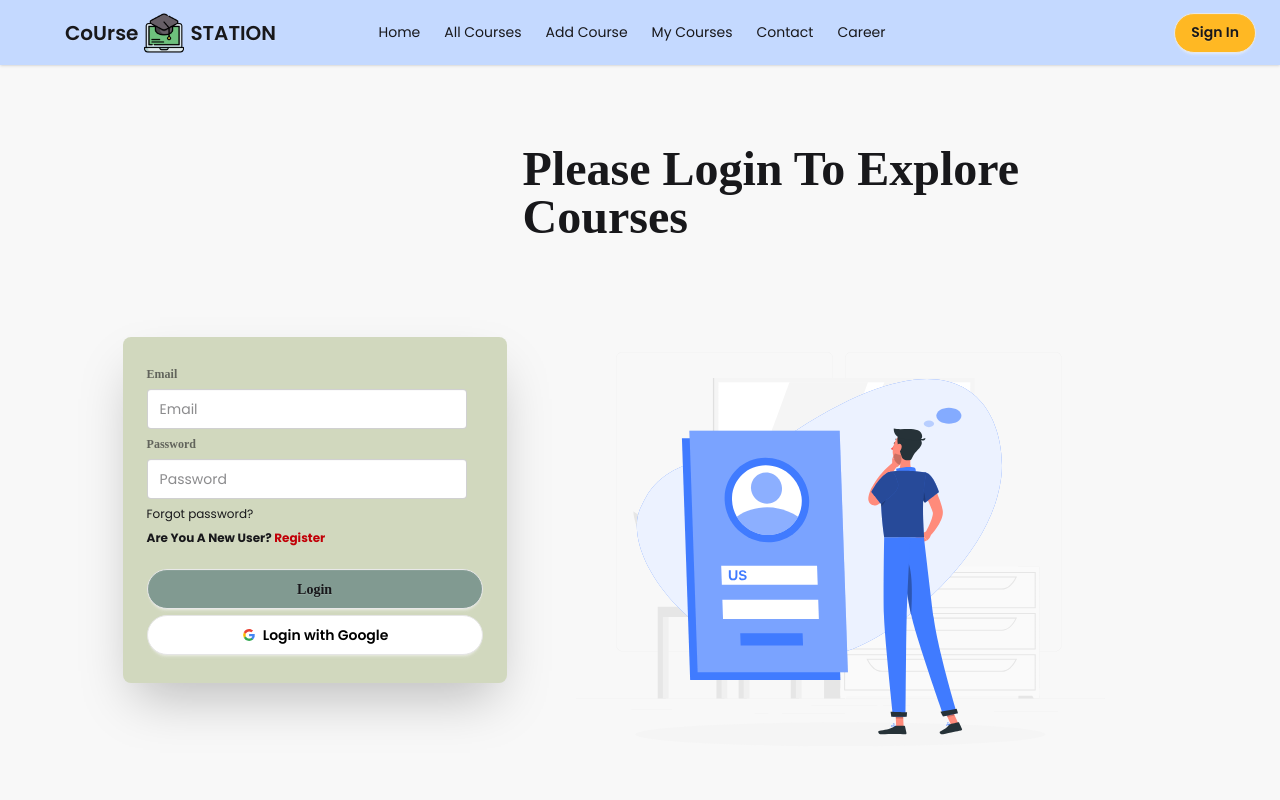
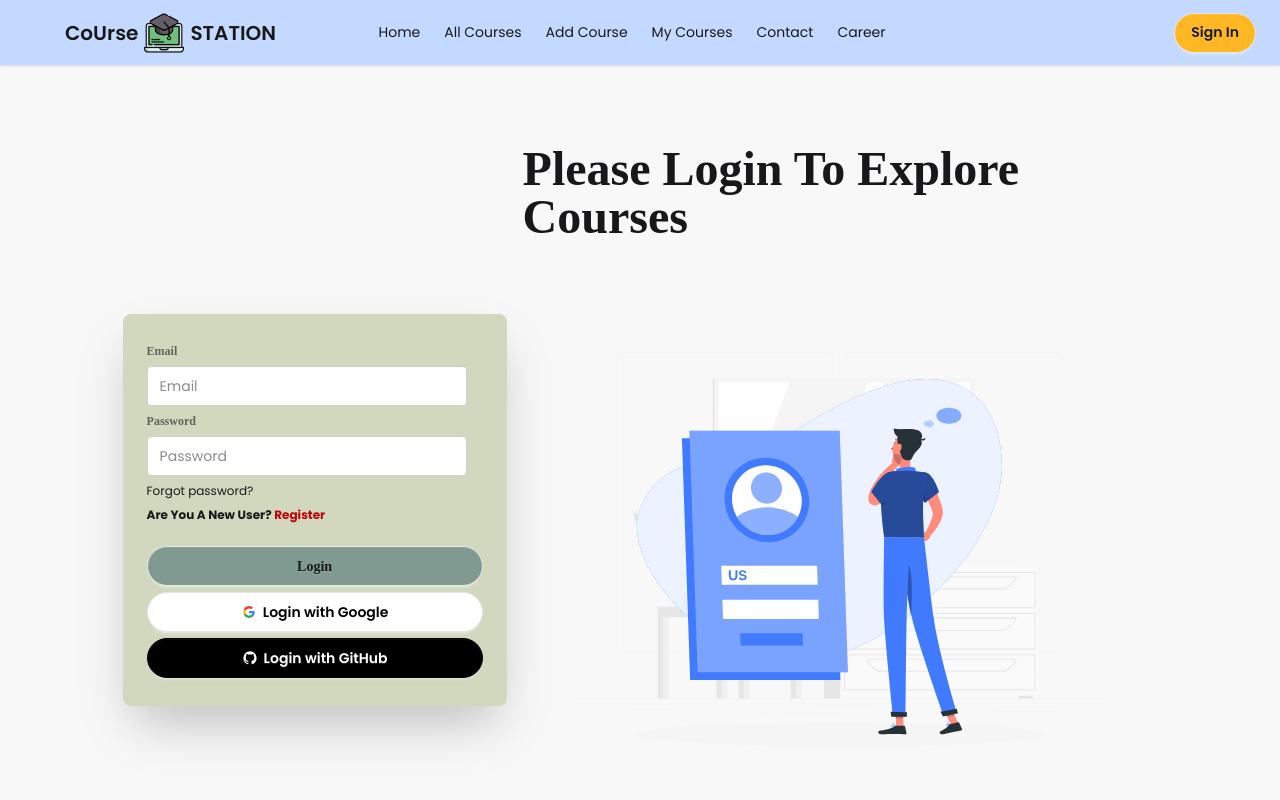
Before and after one commit to Tawfiquzzaman/course-station-web, a React (Vite) app: page /login in a window 1280 px wide. Shown: the top 800 px of the page. Built offline with nearby package versions, Linux system fonts and the light colour scheme; no server answers; a web font is replaced by a local one.

Commit message:
github sign in can do successfully

```diff
--- a/src/Pages/LoginPage/Login.jsx
+++ b/src/Pages/LoginPage/Login.jsx
@@ -3,17 +3,18 @@
 import { Link } from "react-router";
 import loginAnimation from "../../assets/animation/loginanime.json"
 import { AuthContext } from "../../context/Authcontext/AuthContext";
-import { GoogleAuthProvider, signInWithPopup } from "firebase/auth";
+import { GithubAuthProvider, GoogleAuthProvider, signInWithPopup } from "firebase/auth";
 import { auth } from "../../Firebase/firebase.init";
 
 const Login = () => {
 
   const provider = new GoogleAuthProvider();
+  const providerGithub = new GithubAuthProvider();
 
-  const {signIn} = use(AuthContext);
+  const { signIn } = use(AuthContext);
 
 
-  const handleLogin = e =>{
+  const handleLogin = e => {
     e.preventDefault();
     const form = e.target;
     const email = form.email.value;
@@ -43,6 +44,19 @@
         console.log(error);
       })
   };
+
+  //Github sign in
+  const handleGithubSignIn = () =>{
+    console.log('GitHub Sign in Clicked')
+
+    signInWithPopup(auth, providerGithub)
+    .then(result => {
+      console.log(result);
+    })
+    .catch(error => {
+      console.log(error);
+    })
+  }
 
   return (
     <div className="hero bg-base-200 min-h-screen">
@@ -75,7 +89,7 @@
               </div>
               <button className="btn bg-[#819A91] hover:bg-[#FCECDD] mt-4 eduvicfont rounded-full">Login</button>
               {/* Google */}
-                <button onClick={handleGoogleSignIn} className="btn bg-white hover:bg-black hover:text-white text-black border-[#e5e5e5] rounded-full">
+              <button onClick={handleGoogleSignIn} className="btn bg-white hover:bg-black hover:text-white text-black border-[#e5e5e5] rounded-full cursor-pointer">
                 <svg
                   aria-label="Google logo"
                   width="16"
@@ -105,6 +119,14 @@
                 </svg>
                 Login with Google
               </button>
+
+              {/* Github login button */}
+              <button onClick={handleGithubSignIn} className="btn bg-black hover:bg-white hover:text-black text-white border-black rounded-full">
+                <div className="text-white hover:text-black">
+                  <svg aria-label="GitHub logo" width="16" height="16" xmlns="http://www.w3.org/2000/svg" viewBox="0 0 24 24"><path fill="white" d="M12,2A10,10 0 0,0 2,12C2,16.42 4.87,20.17 8.84,21.5C9.34,21.58 9.5,21.27 9.5,21C9.5,20.77 9.5,20.14 9.5,19.31C6.73,19.91 6.14,17.97 6.14,17.97C5.68,16.81 5.03,16.5 5.03,16.5C4.12,15.88 5.1,15.9 5.1,15.9C6.1,15.97 6.63,16.93 6.63,16.93C7.5,18.45 8.97,18 9.54,17.76C9.63,17.11 9.89,16.67 10.17,16.42C7.95,16.17 5.62,15.31 5.62,11.5C5.62,10.39 6,9.5 6.65,8.79C6.55,8.54 6.2,7.5 6.75,6.15C6.75,6.15 7.59,5.88 9.5,7.17C10.29,6.95 11.15,6.84 12,6.84C12.85,6.84 13.71,6.95 14.5,7.17C16.41,5.88 17.25,6.15 17.25,6.15C17.8,7.5 17.45,8.54 17.35,8.79C18,9.5 18.38,10.39 18.38,11.5C18.38,15.32 16.04,16.16 13.81,16.41C14.17,16.72 14.5,17.33 14.5,18.26C14.5,19.6 14.5,20.68 14.5,21C14.5,21.27 14.66,21.59 15.17,21.5C19.14,20.16 22,16.42 22,12A10,10 0 0,0 12,2Z"></path></svg>
+                </div>
+                Login with GitHub
+              </button>
             </form>
           </div>
 
```
Lines whose indentation alone changed are shown as unchanged.
